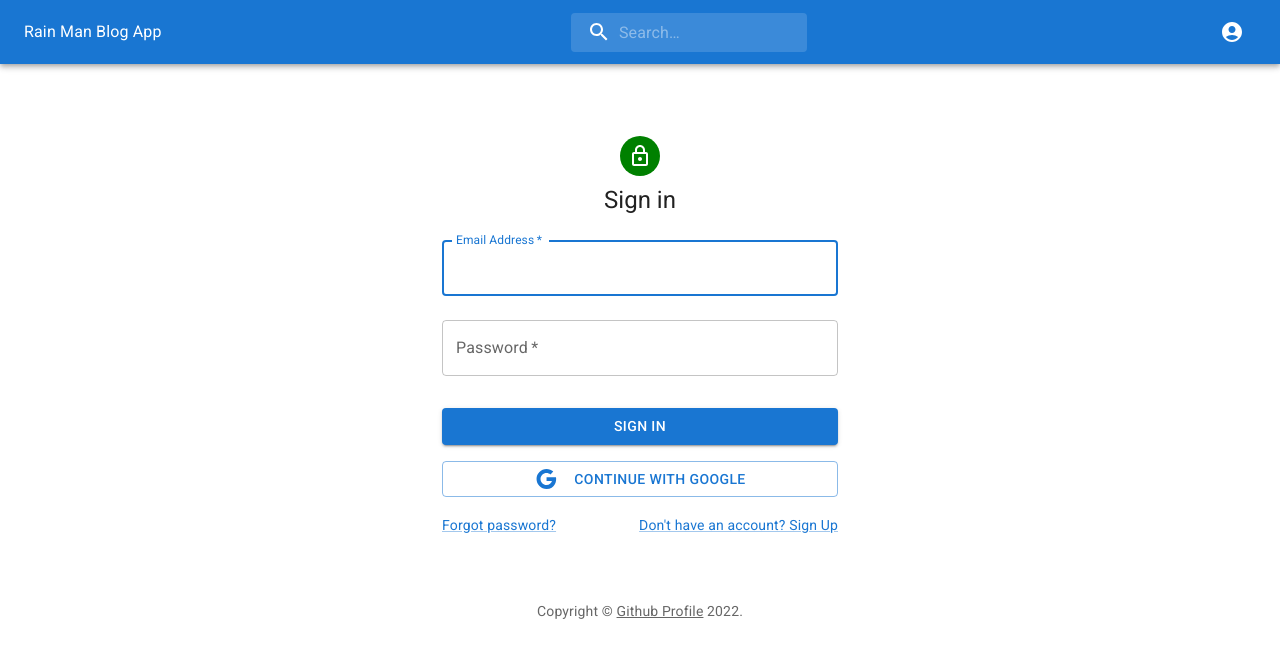
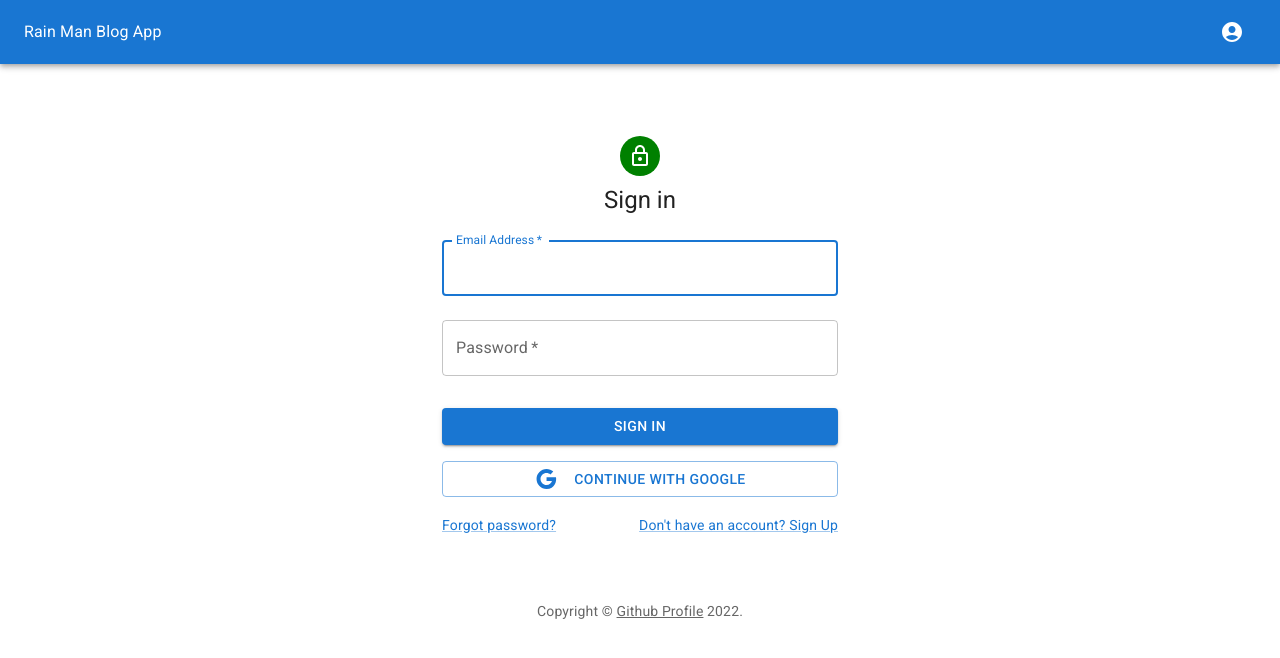
Before and after one commit to yasinyagmur/blog-app-firebase, a React (Create React App) app: page /login in a window 1280 px wide. Shown: the top 658 px of the page. Built offline with nearby package versions, Linux system fonts and the light colour scheme; no server answers.

Commit message:
serach start for  added

```diff
--- a/src/components/Navbar.jsx
+++ b/src/components/Navbar.jsx
@@ -14,6 +14,7 @@ import { useNavigate } from "react-router-dom";
 import { AuthContext } from "../context/AuthContext";
 import { logOut } from "../auth/firebase";
 import { Link } from "@mui/material";
+import { useState } from "react";
 
 const Search = styled("div")(({ theme }) => ({
   position: "relative",
@@ -57,6 +58,8 @@ export default function Navbar() {
   const { currentUser } = React.useContext(AuthContext);
   // console.log(currentUser);
   const [anchorEl, setAnchorEl] = React.useState(null);
+  const [searchValue, setSearchValue] = useState("");
+  console.log(searchValue);
 
   const navigate = useNavigate();
   const handleMenu = (event) => {
@@ -98,7 +101,8 @@ export default function Navbar() {
           >
             Rain Man Blog App
           </Link>
-          <Search>
+          {currentUser && (
+            <Search onChange={(e) => setSearchValue(e.target.value)}>
               <SearchIconWrapper>
                 <SearchIcon />
               </SearchIconWrapper>
@@ -107,6 +111,8 @@ export default function Navbar() {
                 inputProps={{ "aria-label": "search" }}
               />
             </Search>
+          )}
+
           <Typography
             variant="h6"
             component="div"
```
Also changed, not shown: src/auth/firebase.js (+0 -16 lines), src/context/BlogContext.jsx (deleted). Lines whose indentation alone changed are shown as unchanged.
